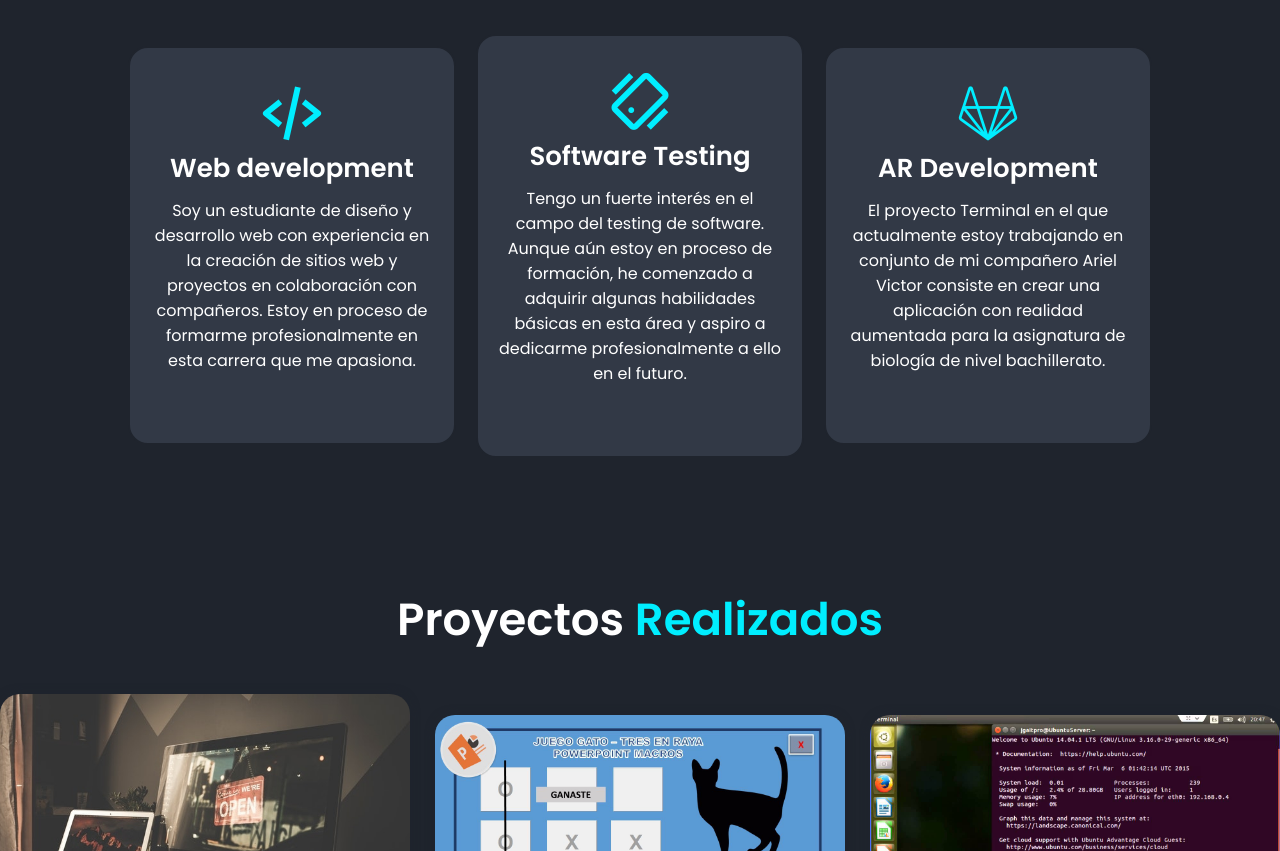
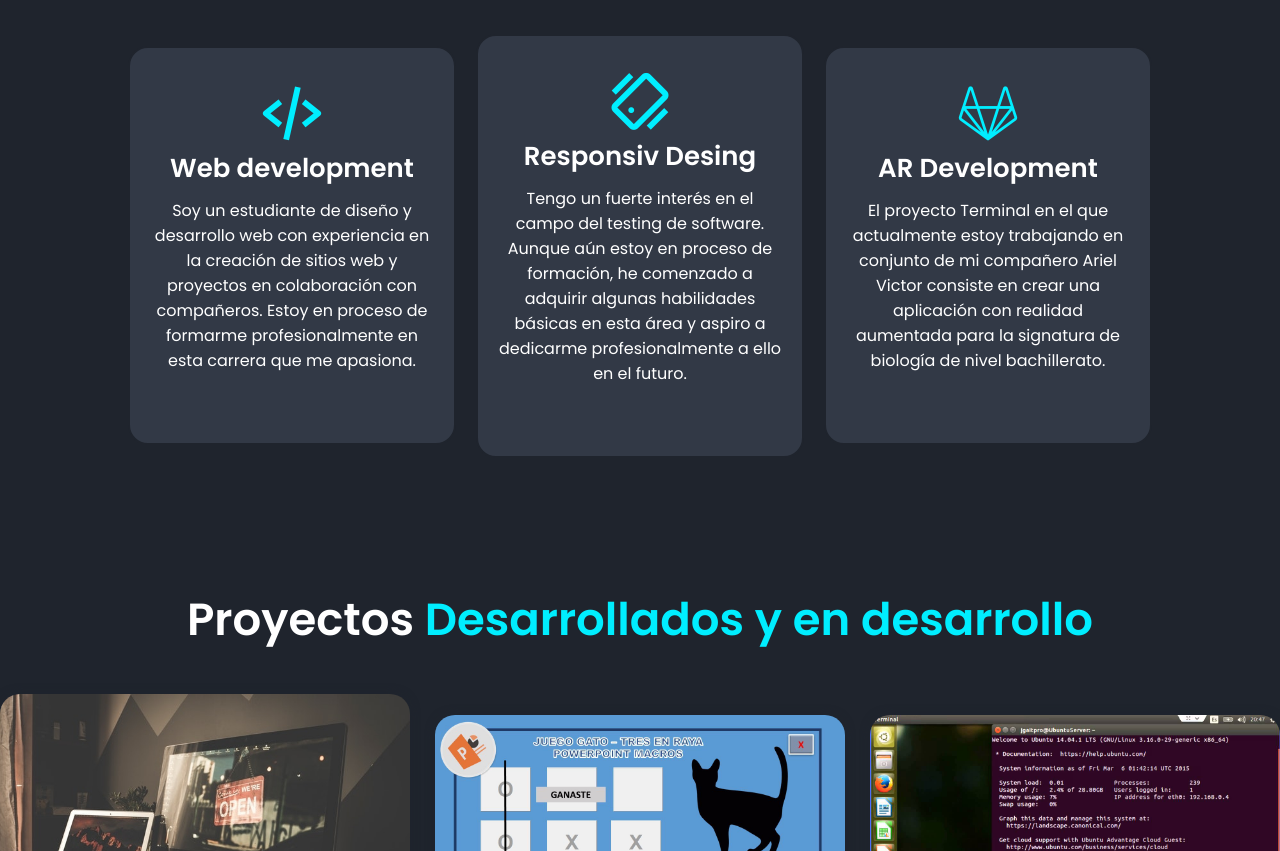
Before and after one commit to DelionM/myPortfolio, a plain HTML site: page index.html in a window 1280 px wide. Shown: the part 2080-2931 px from the top of the page. Drawn offline with nearby package versions, Linux system fonts and the light colour scheme.

Commit message:
Update index.html

```diff
--- a/index.html
+++ b/index.html
@@ -55,7 +55,7 @@
             ><i class="bx bxl-linkedin"></i
           ></a>
         </div>
-        <a href="#" class="btn">Download CV</a>
+        <a download="" href="images/CV-Delion Martinez Brayan Giovanni.pdf" class="btn">Download CV</a>
       </div>
       <div class="home-img">
         <img src="images/prueba2.png" alt="home" />
@@ -82,7 +82,7 @@
           del equipo. Me encanta compartir ideas, colaborar y trabajar juntos
           para lograr un objetivo común.
         </p>
-        <a href="#" class="btn">Read More</a>
+        <a href="www.linkedin.com/in/brayan-giovanni-delion-martínez-410b58265" class="btn">Ver perfil de linkedin</a>
       </div>
     </seccion>
 
@@ -222,7 +222,7 @@
 
         <div class="services-box">
           <i class="bx bx-mobile-vibration"></i>
-          <h3>Software Testing</h3>
+          <h3>Responsiv Desing</h3>
           <p>
             Tengo un fuerte interés en el campo del testing de software. Aunque aún estoy en proceso de formación, he comenzado a adquirir algunas habilidades básicas en esta área y aspiro a dedicarme profesionalmente a ello en el futuro.
           </p>
@@ -234,7 +234,7 @@
           <h3>AR Development</h3>
           <p>
             El proyecto Terminal en el que actualmente estoy trabajando en conjunto de mi compañero Ariel Victor consiste en crear una aplicación con realidad aumentada
-            para la asignatura de biología de nivel bachillerato.
+            para la signatura de biología de nivel bachillerato.
           </p>
           <!-- <a href="#" class="btn">Read More</a> -->
         </div>
@@ -242,7 +242,7 @@
     </seccion>
 
     <seccion class="portfolio" id="porfolio">
-      <h2 class="heading">Proyectos <span> Realizados</span></h2>
+      <h2 class="heading">Proyectos <span> Desarrollados y en desarrollo</span></h2>
       <div class="portfolio-container">
         <div class="portfolio-box">
           <img src="images/compu.jpg" alt="compu" />
```
